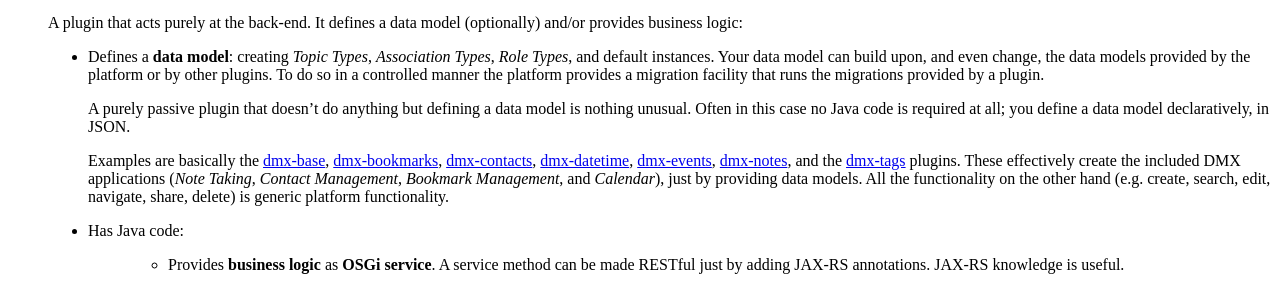
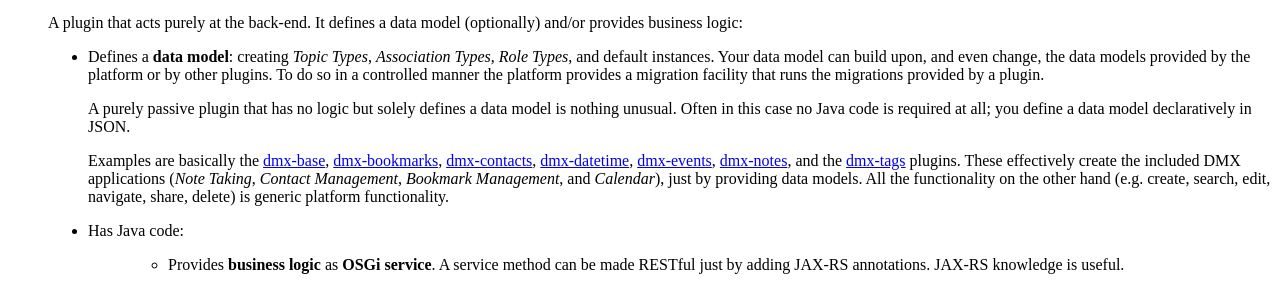
Before and after one commit to dmx-systems/dmx-documentation, a Sphinx documentation site: the page built from docs/devel.rst, in a window 1280 px wide and 900 px high, scrolled down 6694 px. Shown: the part 160-450 px from the top of the window. Built offline with Sphinx 7.4.7 and the Read the Docs theme 2.0.0, drawn with Linux system fonts in a browser that asks for light colours; some of the changed text lies outside the part shown.

Commit message:
Dev guide: "The plugin turn-around cycle" minor changes
See dmx-platform/dmx-platform#375

```diff
--- a/docs/devel.rst
+++ b/docs/devel.rst
@@ -165,7 +165,7 @@
 
     * Defines a **data model**: creating *Topic Types*, *Association Types*, *Role Types*, and default instances. Your data model can build upon, and even change, the data models provided by the platform or by other plugins. To do so in a controlled manner the platform provides a migration facility that runs the migrations provided by a plugin.
 
-      A purely passive plugin that doesn't do anything but defining a data model is nothing unusual. Often in this case no Java code is required at all; you define a data model declaratively, in JSON.
+      A purely passive plugin that has no logic but solely defines a data model is nothing unusual. Often in this case no Java code is required at all; you define a data model declaratively in JSON.
 
       Examples are basically the `dmx-base <https://git.dmx.systems/dmx-platform/dmx-platform/-/tree/master/modules/dmx-base>`_, `dmx-bookmarks <https://git.dmx.systems/dmx-platform/dmx-platform/-/tree/master/modules/dmx-bookmarks>`_, `dmx-contacts <https://git.dmx.systems/dmx-platform/dmx-platform/-/tree/master/modules/dmx-contacts>`_, `dmx-datetime <https://git.dmx.systems/dmx-platform/dmx-platform/-/tree/master/modules/dmx-datetime>`_, `dmx-events <https://git.dmx.systems/dmx-platform/dmx-platform/-/tree/master/modules/dmx-events>`_, `dmx-notes <https://git.dmx.systems/dmx-platform/dmx-platform/-/tree/master/modules/dmx-notes>`_, and the `dmx-tags <https://git.dmx.systems/dmx-platform/dmx-platform/-/tree/master/modules/dmx-tags>`_ plugins. These effectively create the included DMX applications (*Note Taking*, *Contact Management*, *Bookmark Management*, and *Calendar*), just by providing data models. All the functionality on the other hand (e.g. create, search, edit, navigate, share, delete) is generic platform functionality.
 
@@ -260,7 +260,7 @@
 Develop the "Bookstore" plugin
 ==============================
 
-Inside DMX's ``modules-external/`` directory create a ``dmx-bookstore/`` directory. Plugin directories have a ``dmx-`` prefix by convention. The directory content follows a certain file structure and naming standard. The files are text files (xml, json, properties, java, js, css) and resources like images.
+Create a ``dmx-bookstore/`` directory inside DMX's ``modules-external/`` directory. Plugin directories have a ``dmx-`` prefix by convention. The directory content follows a certain file structure and naming standard. The files are text files (xml, json, properties, java, js, css) and resources like images.
 
 To create the *DMX Bookstore* plugin setup a directory structure as follows:
 
```
Also changed, not shown: other parts of docs/devel.rst (+2 -2 lines).
